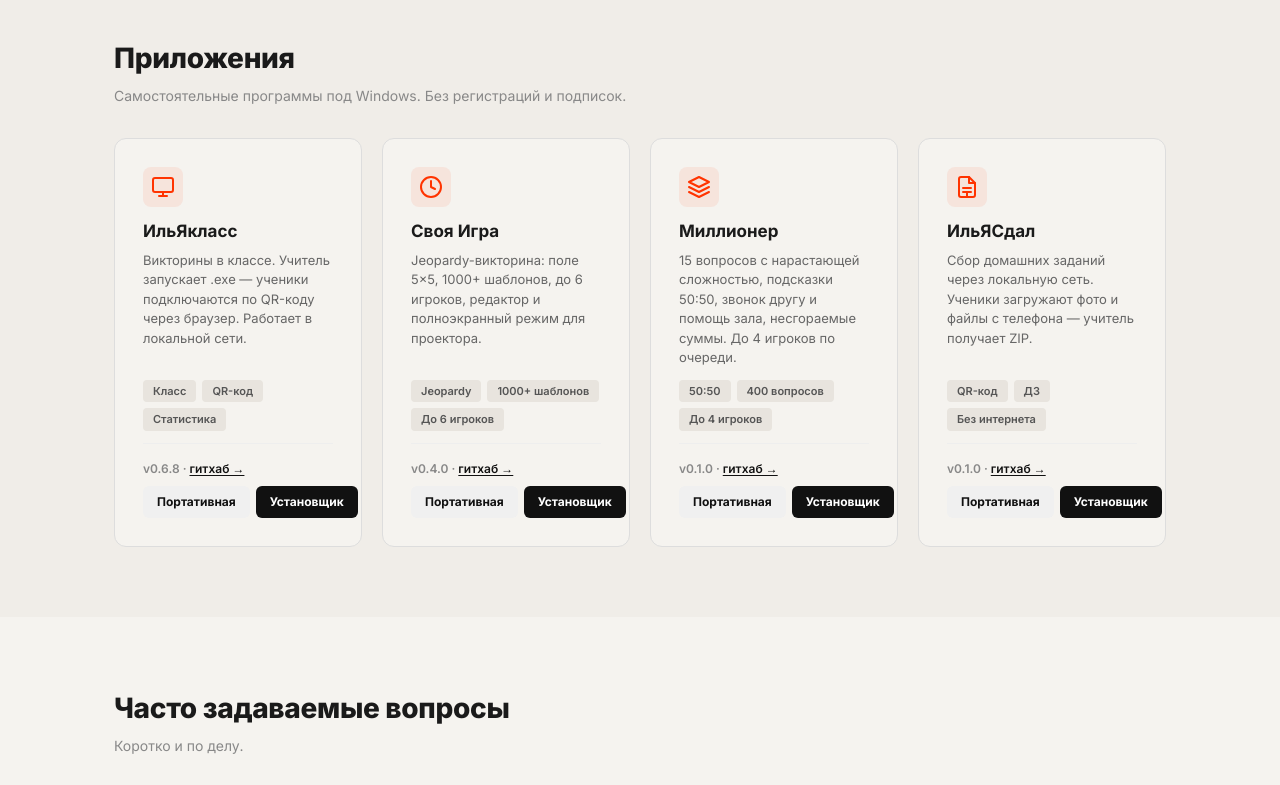
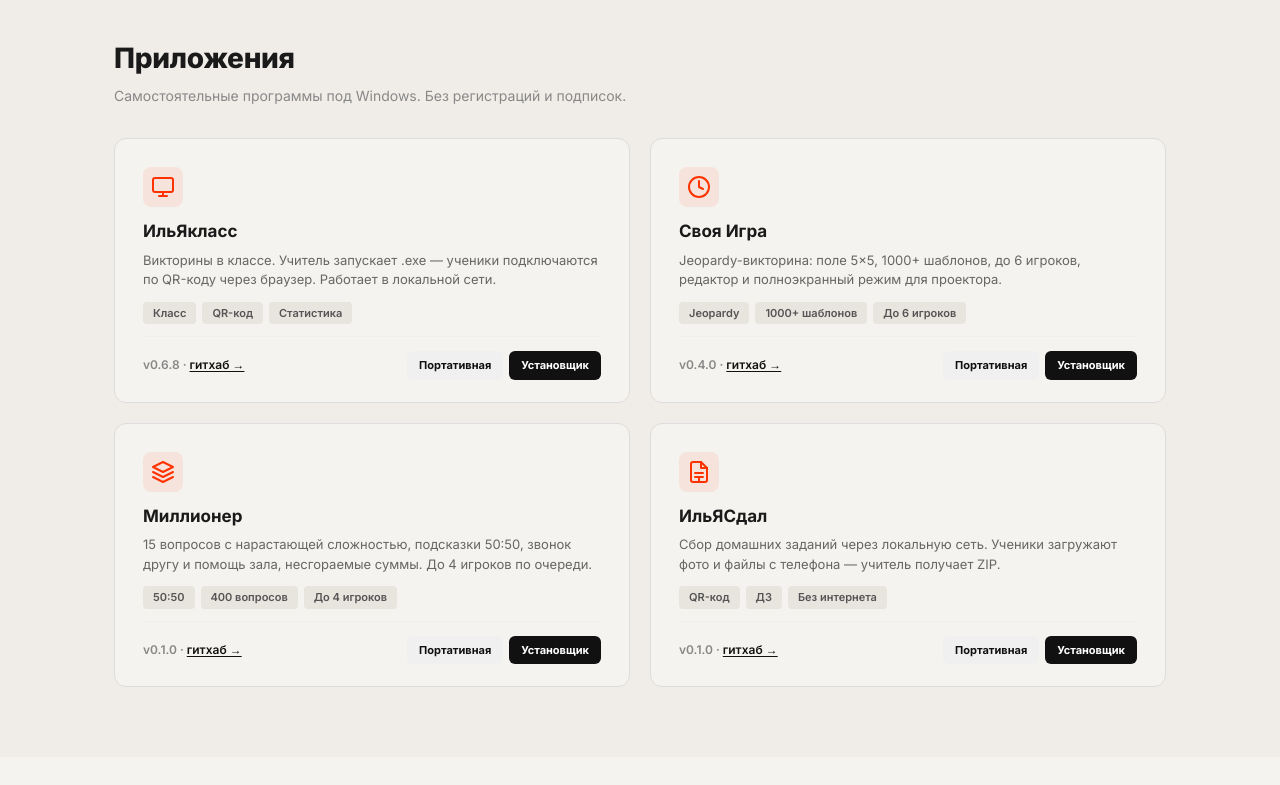
Before and after one commit to IlyaSigma111/quizdev, a plain HTML site: page docs/index.html in a window 1280 px wide. Shown: the part 720-1505 px from the top of the page. Drawn offline with Linux system fonts and the light colour scheme.

Commit message:
fix card grid 2x2, compact footer row layout

```diff
--- a/docs/index.html
+++ b/docs/index.html
@@ -46,8 +46,8 @@ section{padding:70px 0}
 .section-title{font-size:clamp(20px,2.2vw,28px);font-weight:800;letter-spacing:-.3px;margin-bottom:6px}
 .section-desc{font-size:14px;color:#888;margin-bottom:32px}
 
-.apps-grid{display:grid;grid-template-columns:repeat(auto-fit,minmax(240px,1fr));gap:20px}
-.app-card{background:#f5f3ef;border:1px solid #ddd;border-radius:12px;padding:28px;display:flex;flex-direction:column;transition:all .2s}
+.apps-grid{display:grid;grid-template-columns:repeat(2,1fr);gap:20px}
+.app-card{background:#f5f3ef;border:1px solid #ddd;border-radius:12px;padding:28px 28px 22px;display:flex;flex-direction:column;transition:all .2s}
 .app-card:hover{border-color:#ccc;box-shadow:0 4px 20px rgba(0,0,0,.04)}
 .app-card-icon{width:40px;height:40px;padding:8px;background:rgba(255,51,0,.08);border-radius:8px;margin-bottom:4px}
 .app-card-icon svg{width:24px;height:24px;stroke:#ff3300}
@@ -56,13 +56,13 @@ section{padding:70px 0}
 .app-card-tags{display:flex;gap:6px;flex-wrap:wrap;margin-bottom:12px}
 .app-card-tag{padding:3px 10px;background:#e8e4de;color:#555;font-size:11px;font-weight:600;border-radius:4px}
 .app-card-sub{font-size:11px;color:#888;padding:4px 10px;background:#e8e4de;border-radius:4px;display:inline-block;margin-bottom:12px}
-.app-card-foot{border-top:1px solid #eee;padding-top:16px;margin-top:auto}
-.app-card-row{display:flex;align-items:center;justify-content:space-between;gap:8px;flex-wrap:wrap}
-.app-card-ver{font-size:12px;color:#888;font-weight:600}
+.app-card-foot{border-top:1px solid #eee;padding:14px 0 0;margin-top:auto}
+.app-card-row{display:flex;align-items:center;gap:8px}
+.app-card-ver{font-size:12px;color:#888;font-weight:600;white-space:nowrap}
 .app-card-ver a{color:#111;text-decoration:underline;text-underline-offset:2px}
 .app-card-ver a:hover{color:#ff3300}
-.app-card-dl{display:flex;gap:6px}
-.app-card-dl a{padding:7px 14px;font-size:12px;font-weight:700;border-radius:6px;font-family:inherit;cursor:pointer;transition:all .2s}
+.app-card-dl{margin-left:auto;display:flex;gap:6px;flex-shrink:0}
+.app-card-dl a{padding:6px 12px;font-size:11px;font-weight:700;border-radius:6px;font-family:inherit;cursor:pointer;transition:all .2s;white-space:nowrap}
 .app-dl-portable{background:#f0f0f0;color:#111}
 .app-dl-portable:hover{background:#e0e0e0}
 .app-dl-setup{background:#111;color:#fff}
@@ -89,8 +89,8 @@ footer a{transition:color .2s}
 footer a:hover{color:#111}
 .footer-links{display:flex;gap:16px}
 
-@media(max-width:900px){
-  .apps-grid{grid-template-columns:repeat(2,1fr)}
+@media(max-width:800px){
+  .apps-grid{grid-template-columns:1fr}
 }
 @media(max-width:660px){
   .apps-grid{grid-template-columns:1fr}
```
